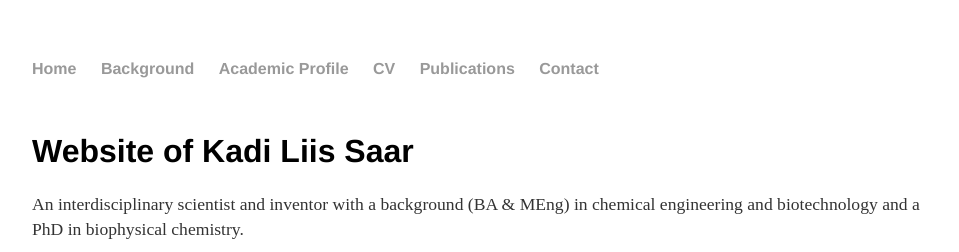
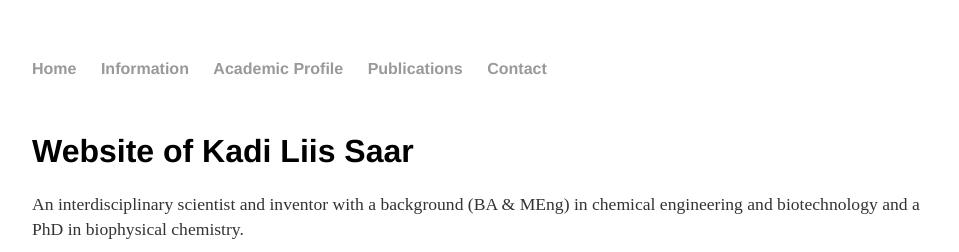
Before and after one commit to kadiliissaar/kadiliissaar.github.io, a Jekyll site: the page built from index.html, in a window 1280 px wide. Shown: the top 252 px of the page, without its empty margins (160-1119 px from the left). Built offline with Jekyll 4.4.1, drawn with Linux system fonts in a browser that asks for light colours.

Commit message:
Update default.html

```diff
--- a/_layouts/default.html
+++ b/_layouts/default.html
@@ -9,9 +9,8 @@
 			<nav>
 	    		<ul>
 	        		<li><a href="/">Home</a></li>
-		        	<li><a href="/background">Background</a></li>
+		        	<li><a href="/background">Information</a></li>
 				<li><a href="/academic-profile">Academic Profile</a></li>
-	        		<li><a href="/cv">CV</a></li>
 				<li><a href="/publications">Publications</a></li>
 				<li><a href="/contact">Contact</a></li>
 
```
